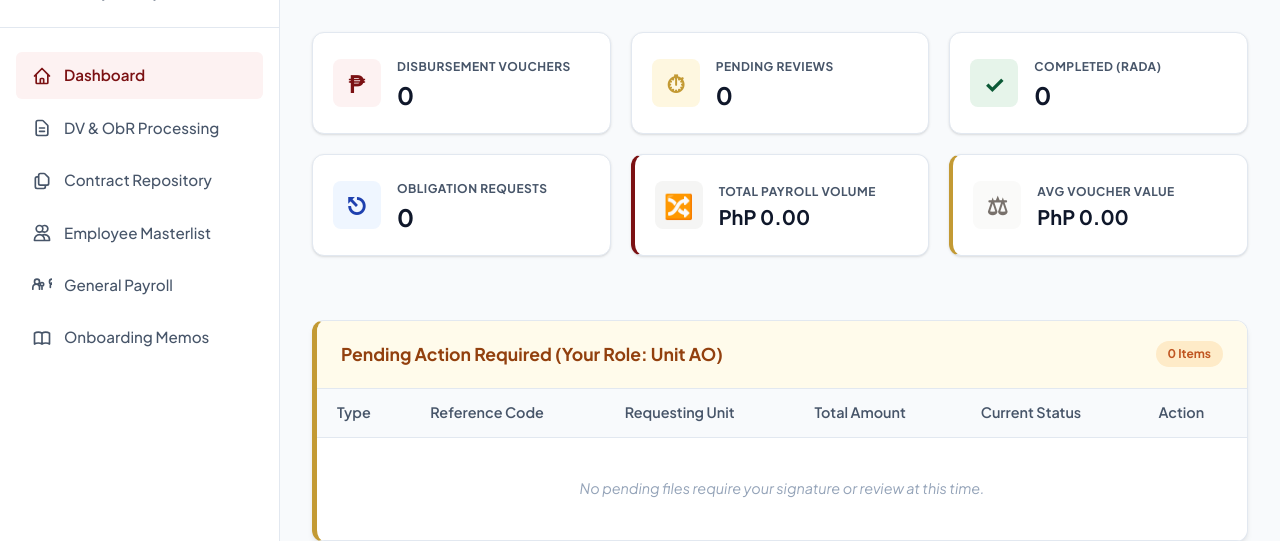
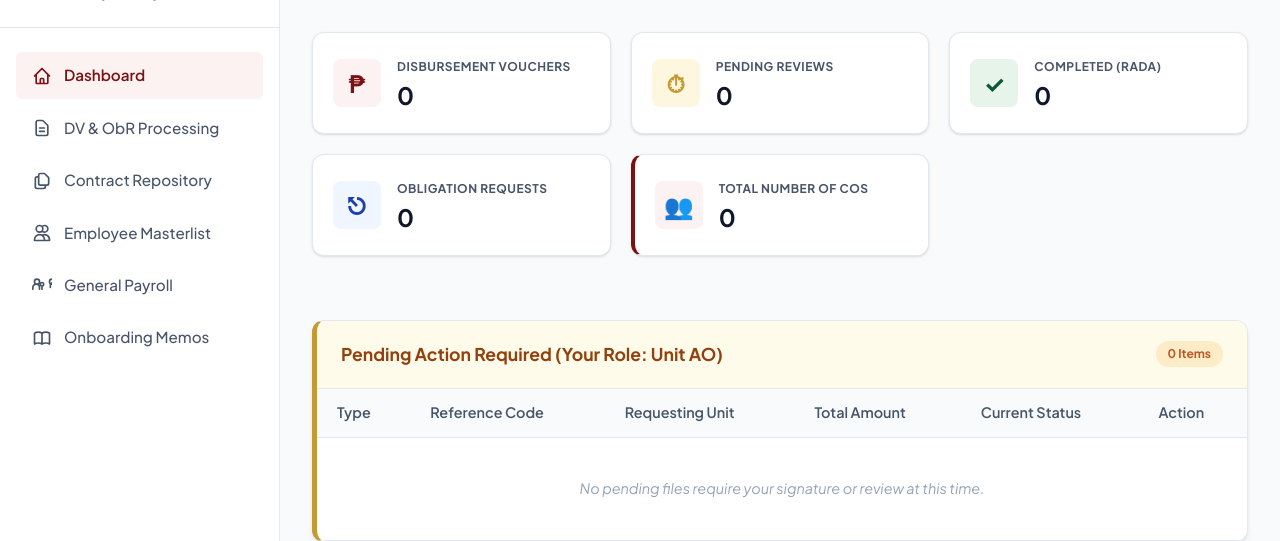
Before and after one commit to ajbasa0000/Payups, a Django app: page / in a window 1280 px wide. Shown: the part 69-610 px from the top of the page. Run offline with Django 5.2, Linux system fonts and the light colour scheme; the visitor is signed in with stand-in values (Sample User, id 1); data that the repository does not hold is empty.

Commit message:
Replace payroll volume and average voucher size KPI cards with Total number of COS

```diff
--- a/payroll/templates/payroll/dashboard.html
+++ b/payroll/templates/payroll/dashboard.html
@@ -50,25 +50,14 @@
         </div>
     </div>
 
-    <!-- total budget volume KPI -->
+    <!-- total number of COS KPI -->
     <div class="container-card" style="padding: 1.25rem; display: flex; align-items: center; gap: 1rem; border-left: 4px solid var(--up-maroon);">
-        <div style="background-color: #f5f5f4; color: #44403c; width: 48px; height: 48px; border-radius: var(--radius-md); display: flex; align-items: center; justify-content: center; font-size: 1.5rem; font-weight: bold;">
-            🔀
+        <div style="background-color: var(--up-maroon-light); color: var(--up-maroon); width: 48px; height: 48px; border-radius: var(--radius-md); display: flex; align-items: center; justify-content: center; font-size: 1.5rem; font-weight: bold;">
+            👥
         </div>
         <div>
-            <span style="font-size: 0.75rem; color: var(--text-secondary); text-transform: uppercase; font-weight: 700; letter-spacing: 0.5px;">Total Payroll Volume</span>
-            <h3 style="font-size: 1.25rem; font-weight: 700; color: var(--text-primary);">PhP {{ stats.total_payroll_amount|floatformat:2 }}</h3>
-        </div>
-    </div>
-
-    <!-- average voucher size KPI -->
-    <div class="container-card" style="padding: 1.25rem; display: flex; align-items: center; gap: 1rem; border-left: 4px solid var(--up-gold);">
-        <div style="background-color: #fafaf9; color: #78716c; width: 48px; height: 48px; border-radius: var(--radius-md); display: flex; align-items: center; justify-content: center; font-size: 1.5rem; font-weight: bold;">
-            ⚖
-        </div>
-        <div>
-            <span style="font-size: 0.75rem; color: var(--text-secondary); text-transform: uppercase; font-weight: 700; letter-spacing: 0.5px;">Avg Voucher Value</span>
-            <h3 style="font-size: 1.25rem; font-weight: 700; color: var(--text-primary);">PhP {{ stats.avg_payroll_amount|floatformat:2 }}</h3>
+            <span style="font-size: 0.75rem; color: var(--text-secondary); text-transform: uppercase; font-weight: 700; letter-spacing: 0.5px;">Total number of COS</span>
+            <h3 style="font-size: 1.5rem; font-weight: 700; color: var(--text-primary);">{{ stats.total_cos }}</h3>
         </div>
     </div>
 </div>
--- a/payroll/views.py
+++ b/payroll/views.py
@@ -56,16 +56,14 @@ def dashboard(request):
         action_dvs = dvs.filter(status=DVStatus.APPROVED)
 
     # Compute KPI values
-    total_payroll_amount = sum(dv.total_amount for dv in dvs)
-    avg_payroll_amount = total_payroll_amount / dvs.count() if dvs.exists() else 0.0
+    total_cos = Employee.objects.count()
 
     stats = {
         'total_dvs': dvs.count(),
         'pending_dvs': dvs.exclude(status=DVStatus.RADA_DRAFT).count(),
         'completed_dvs': dvs.filter(status=DVStatus.RADA_DRAFT).count(),
         'total_obrs': obrs.count(),
-        'total_payroll_amount': float(total_payroll_amount),
-        'avg_payroll_amount': float(avg_payroll_amount),
+        'total_cos': total_cos,
     }
 
     # Chart Data 1: Status Distribution
```
